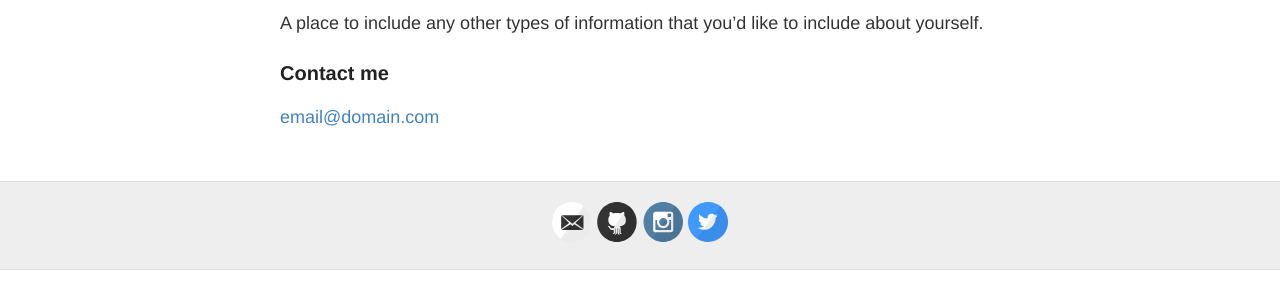
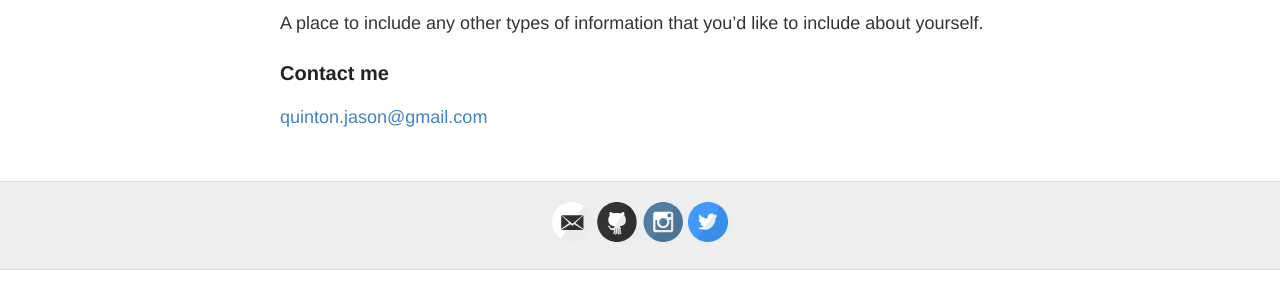
Before and after one commit to QuintonJason/quintonjason.github.io, a Jekyll site: the page built from about.md, in a window 1280 px wide. Shown: the part 310-610 px from the top of the page. Built offline with Jekyll 4.4.1, drawn with Linux system fonts in a browser that asks for light colours.

Commit message:
favicons and syntax highlighting

```diff
--- a/_config.yml
+++ b/_config.yml
@@ -22,7 +22,7 @@
   facebook:
   flickr:
   github: quintonjason/quintonjason.github.io
-  instagram: quintonjason
+  instagram: quintonjasonjr
   linkedin:
   pinterest:
   rss: # just type anything here for a working RSS icon
--- /dev/null
+++ b/_includes/favicons.html
@@ -0,0 +1,7 @@
+<!-- favicons -->
+<link rel="apple-touch-icon" sizes="180x180" href="./apple-touch-icon.png">
+<link rel="icon" type="image/png" sizes="32x32" href="./favicon-32x32.png">
+<link rel="icon" type="image/png" sizes="16x16" href="./favicon-16x16.png">
+<link rel="manifest" href="/manifest.json">
+<link rel="mask-icon" href="./safari-pinned-tab.svg" color="#00c200">
+<meta name="theme-color" content="#ffffff">
--- a/_layouts/default.html
+++ b/_layouts/default.html
@@ -9,10 +9,11 @@
       <script src="http://html5shiv.googlecode.com/svn/trunk/html5.js"></script>
     <![endif]-->
 
+    {% include favicons.html %}
+
     <link rel="stylesheet" type="text/css" href="{{ site.baseurl }}/style.css" />
     <link rel="alternate" type="application/rss+xml" title="{{ site.name }} - {{ site.description }}" href="{{ site.baseurl }}/feed.xml" />
 
-    <!-- Created with Jekyll Now - http://github.com/barryclark/jekyll-now -->
   </head>
 
   <body>
--- a/_layouts/post.html
+++ b/_layouts/post.html
@@ -15,3 +15,7 @@
 
   {% include disqus.html %}
 </article>
+
+<!-- syntax highlighting -->
+<script src="/js/vendor/highlight.pack.js"></script>
+<script>
--- a/about.md
+++ b/about.md
@@ -12,4 +12,4 @@
 
 ### Contact me
 
-[email@domain.com](mailto:email@domain.com)
+[quinton.jason@gmail.com](mailto:quinton.jason@gmail.com)
```
